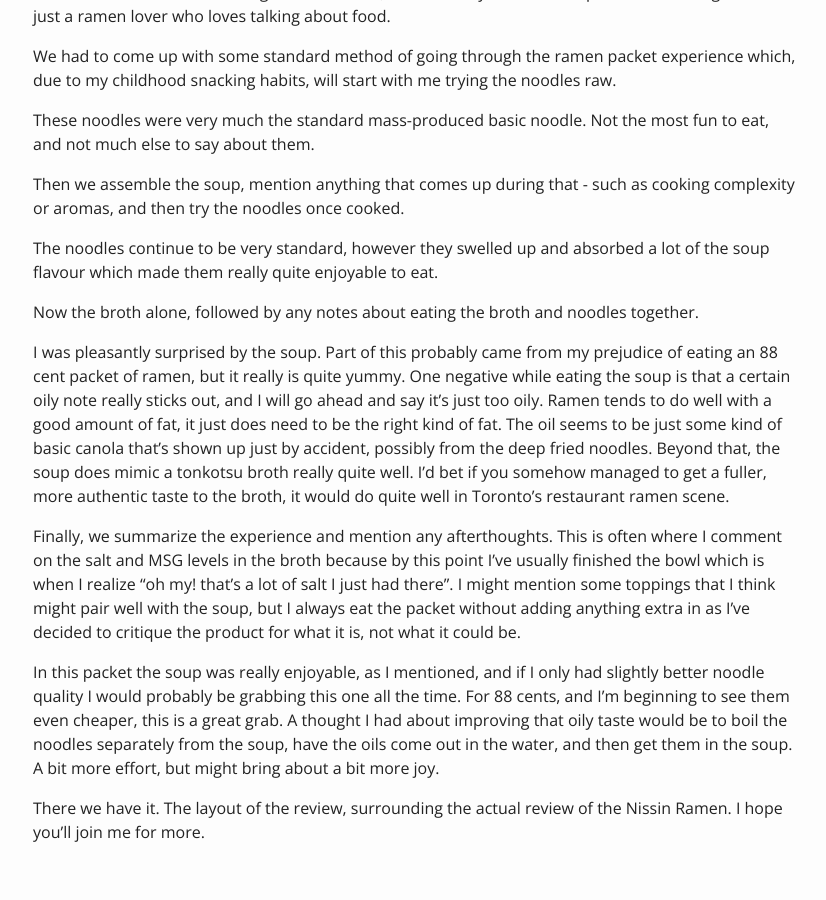
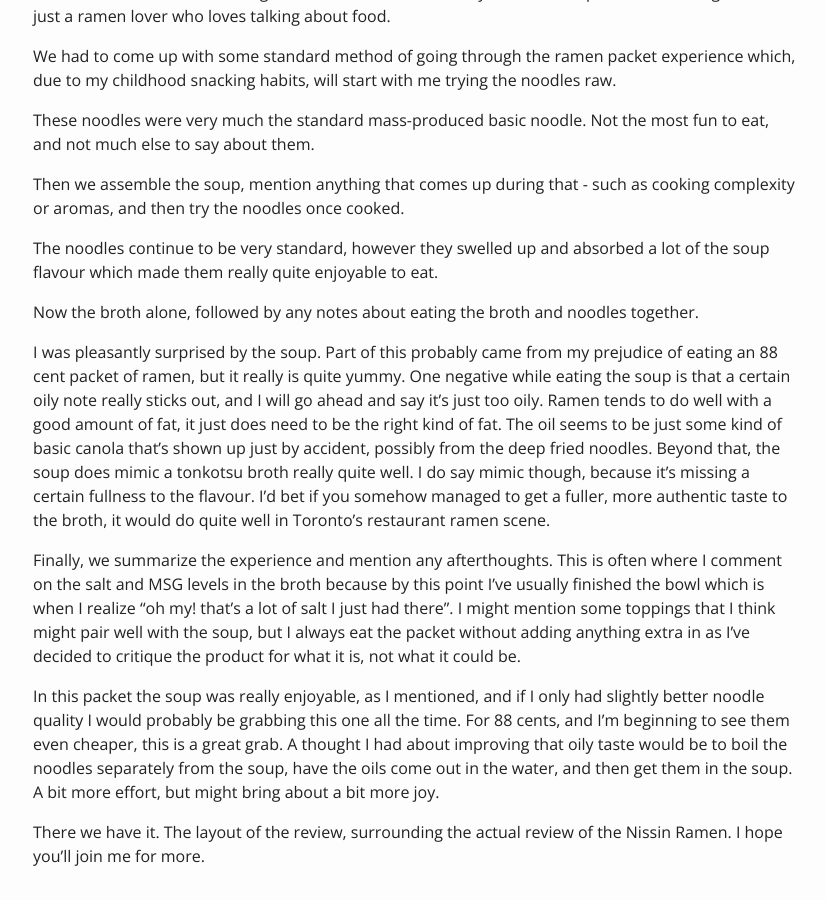
Before and after one commit to matty99/matty99.github.io, a Jekyll site: the page built from ramen/_posts/2019-04-18-nissin-damae-ramen-pork.md, in a window 1280 px wide and 900 px high, scrolled down 842 px. Shown: the whole window, without its empty margins (223-1049 px from the left). Built offline with Jekyll 4.4.1, drawn with Linux system fonts in a browser that asks for light colours; before the commit the page ends 1718 px from its top, so only the background shows below that.

```diff
--- a/ramen/_posts/2019-04-18-nissin-damae-ramen-pork.md
+++ b/ramen/_posts/2019-04-18-nissin-damae-ramen-pork.md
@@ -26,7 +26,7 @@
 
 Now the broth alone, followed by any notes about eating the broth and noodles together.
 
-I was pleasantly surprised by the soup. Part of this probably came from my prejudice of eating an 88 cent packet of ramen, but it really is quite yummy. One negative while eating the soup is that a certain oily note really sticks out, and I will go ahead and say it's just too oily. Ramen tends to do well with a good amount of fat, it just does need to be the right kind of fat. The oil seems to be just some kind of basic canola that's shown up just by accident, possibly from the deep fried noodles. Beyond that, the soup does mimic a tonkotsu broth really quite well. I'd bet if you somehow managed to get a fuller, more authentic taste to the broth, it would do quite well in Toronto's restaurant ramen scene.
+I was pleasantly surprised by the soup. Part of this probably came from my prejudice of eating an 88 cent packet of ramen, but it really is quite yummy. One negative while eating the soup is that a certain oily note really sticks out, and I will go ahead and say it's just too oily. Ramen tends to do well with a good amount of fat, it just does need to be the right kind of fat. The oil seems to be just some kind of basic canola that's shown up just by accident, possibly from the deep fried noodles. Beyond that, the soup does mimic a tonkotsu broth really quite well. I do say mimic though, because it's missing a certain fullness to the flavour. I'd bet if you somehow managed to get a fuller, more authentic taste to the broth, it would do quite well in Toronto's restaurant ramen scene.
 
 Finally, we summarize the experience and mention any afterthoughts. This is often where I comment on the salt and MSG levels in the broth because by this point I've usually finished the bowl which is when I realize "oh my! that's a lot of salt I just had there". I might mention some toppings that I think might pair well with the soup, but I always eat the packet without adding anything extra in as I've decided to critique the product for what it is, not what it could be.
 
```
Also changed, not shown: other parts of ramen/_posts/2019-04-18-nissin-damae-ramen-pork.md (+1 -1 lines).
